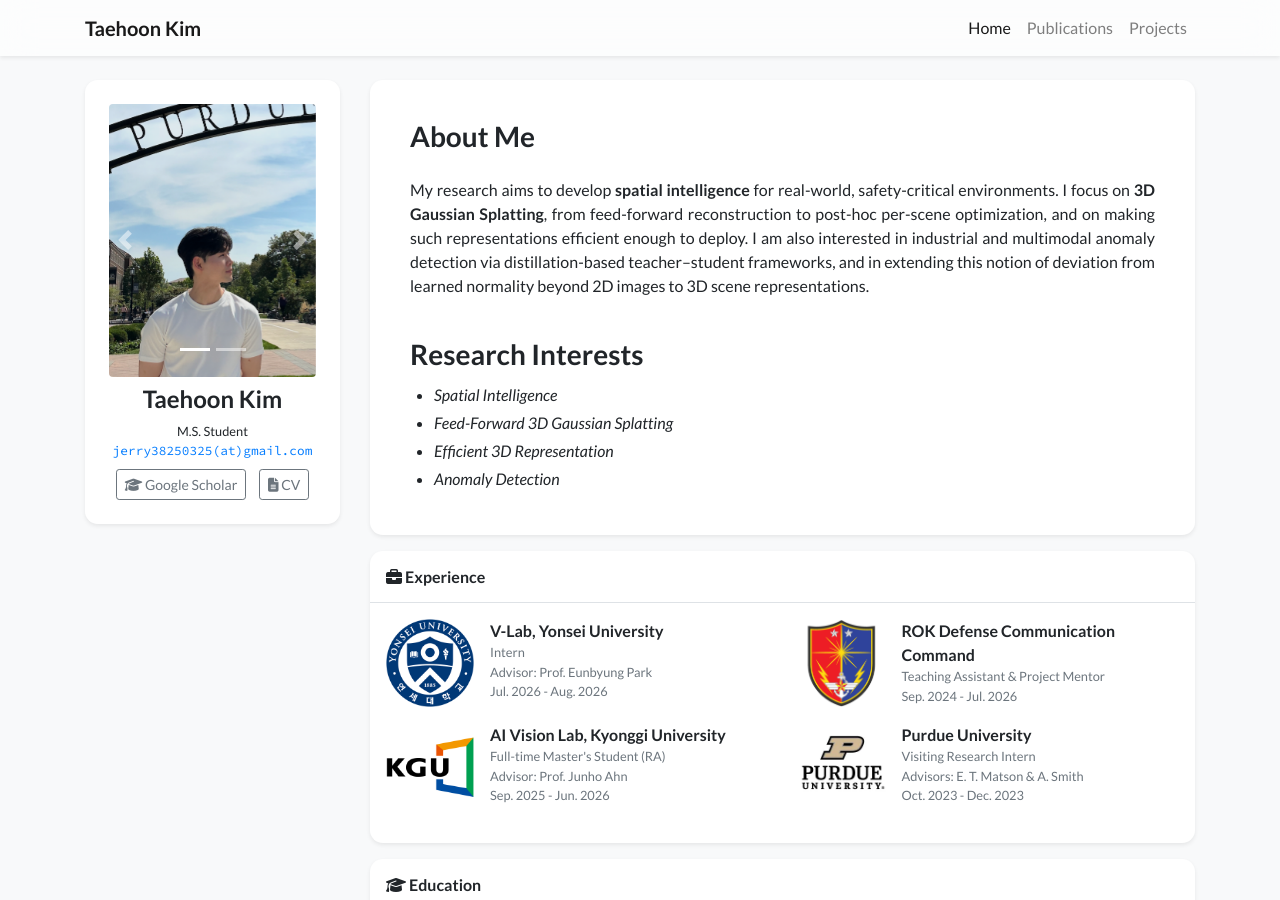
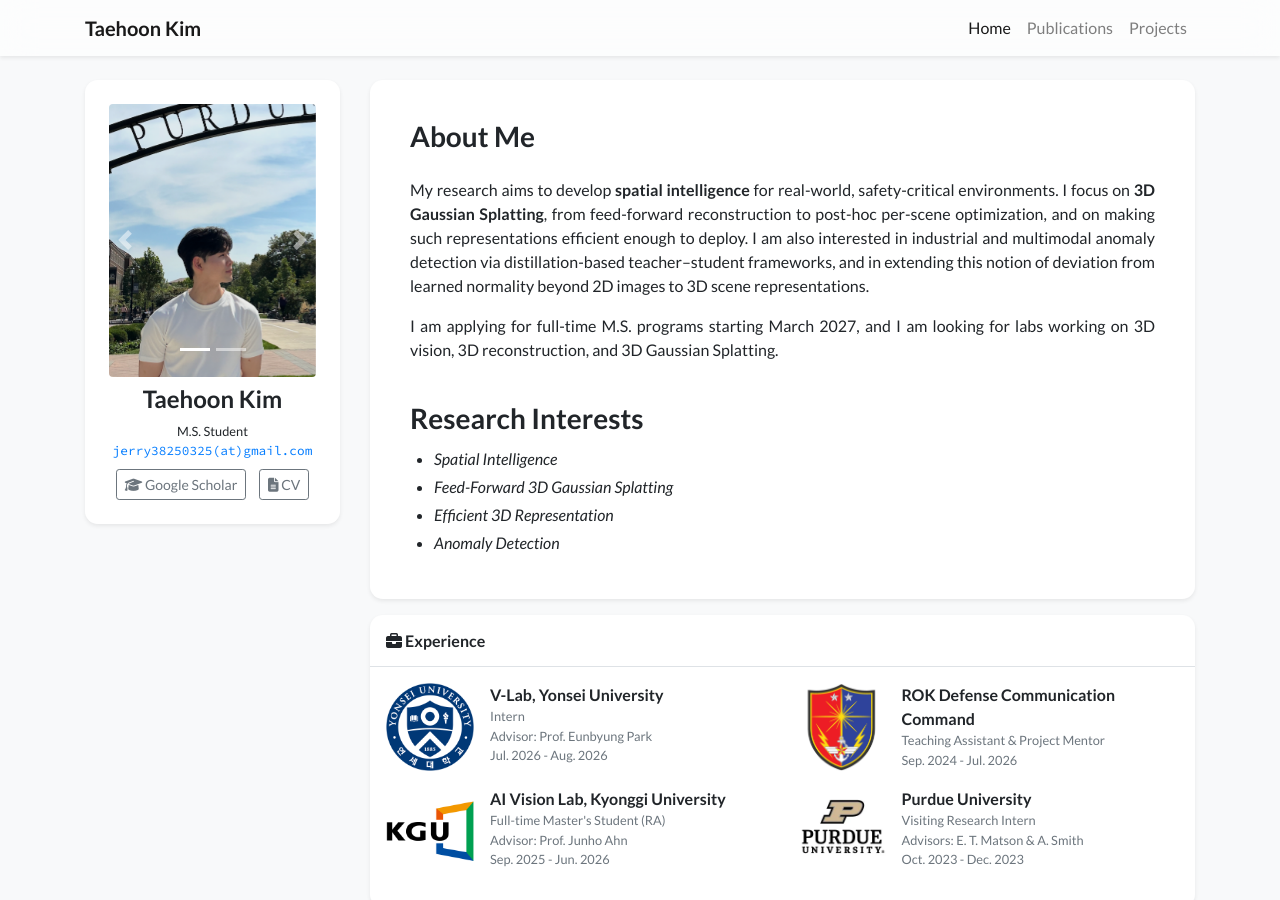
Before and after one commit to Maruu0127/Maruu0127.github.io, a Jekyll site: the page built from index.html, in a window 1280 px wide and 900 px high. Built offline with Jekyll 4.4.1, drawn with Linux system fonts in a browser that asks for light colours; nearby versions of some CDN libraries; a style sheet for code colours, icons or effects is not loaded.

Commit message:
State the M.S. application plan in About Me
Add a short second paragraph noting the March 2027 full-time M.S.
application and the lab areas of interest. Remove it once admission is
settled.

Co-Authored-By: Claude Opus 5 <noreply@anthropic.com>
Claude-Session: https://claude.ai/code/session_01F2enPiZjH6JrzM4YXPREvx

```diff
--- a/_data/profile.yml
+++ b/_data/profile.yml
@@ -25,6 +25,10 @@ short_bio: >-
     I am also interested in industrial and multimodal anomaly detection via distillation-based
     teacher–student frameworks, and in extending this notion of deviation from learned normality
     beyond 2D images to 3D scene representations.
+  </p>
+  <p>
+    I am applying for full-time M.S. programs starting March 2027, and I am looking for labs
+    working on 3D vision, 3D reconstruction, and 3D Gaussian Splatting.
   </p>
 
 # --- 관심 연구 분야 (홈 화면 About Me 아래 카드에 표시) ---
```
